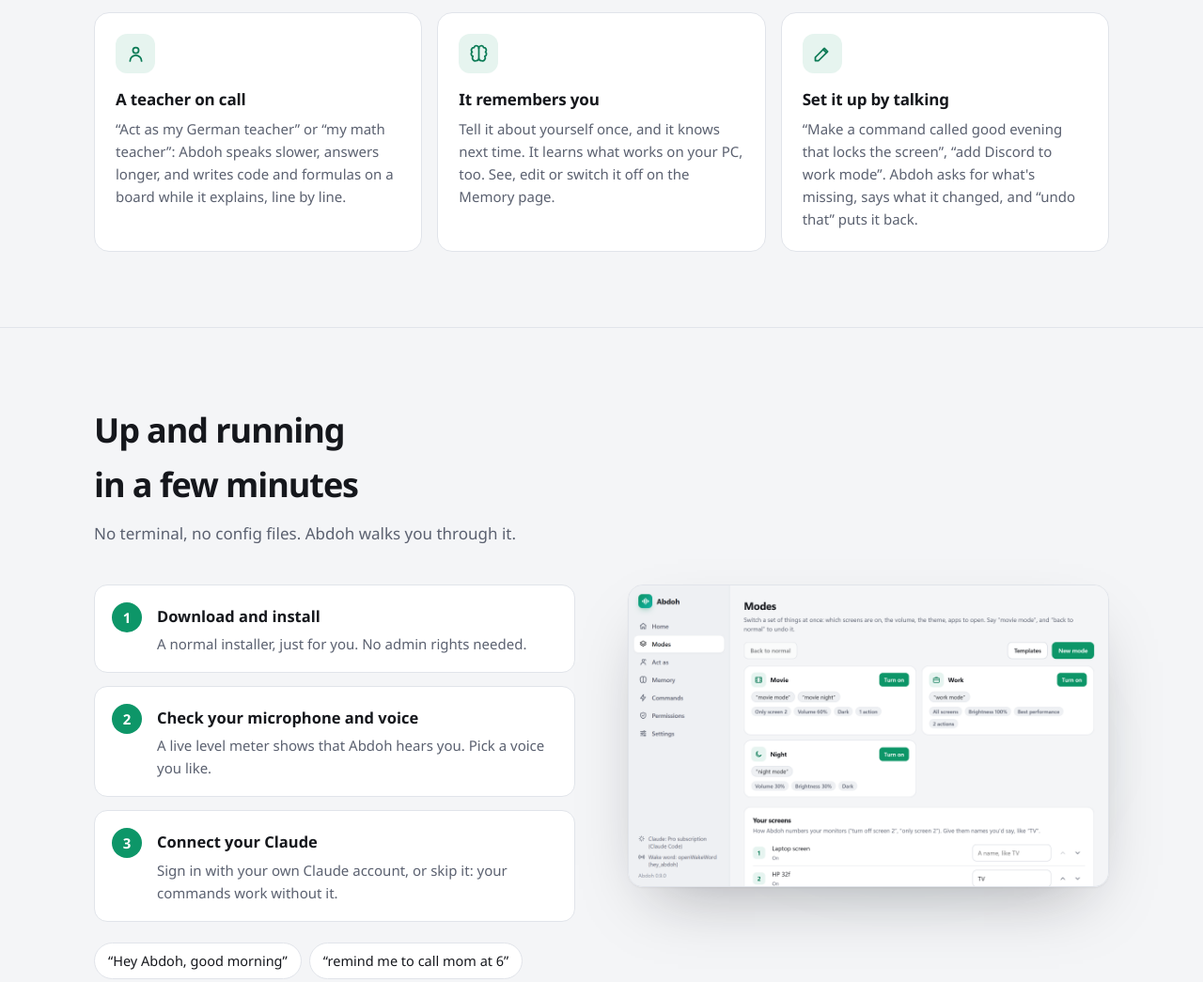
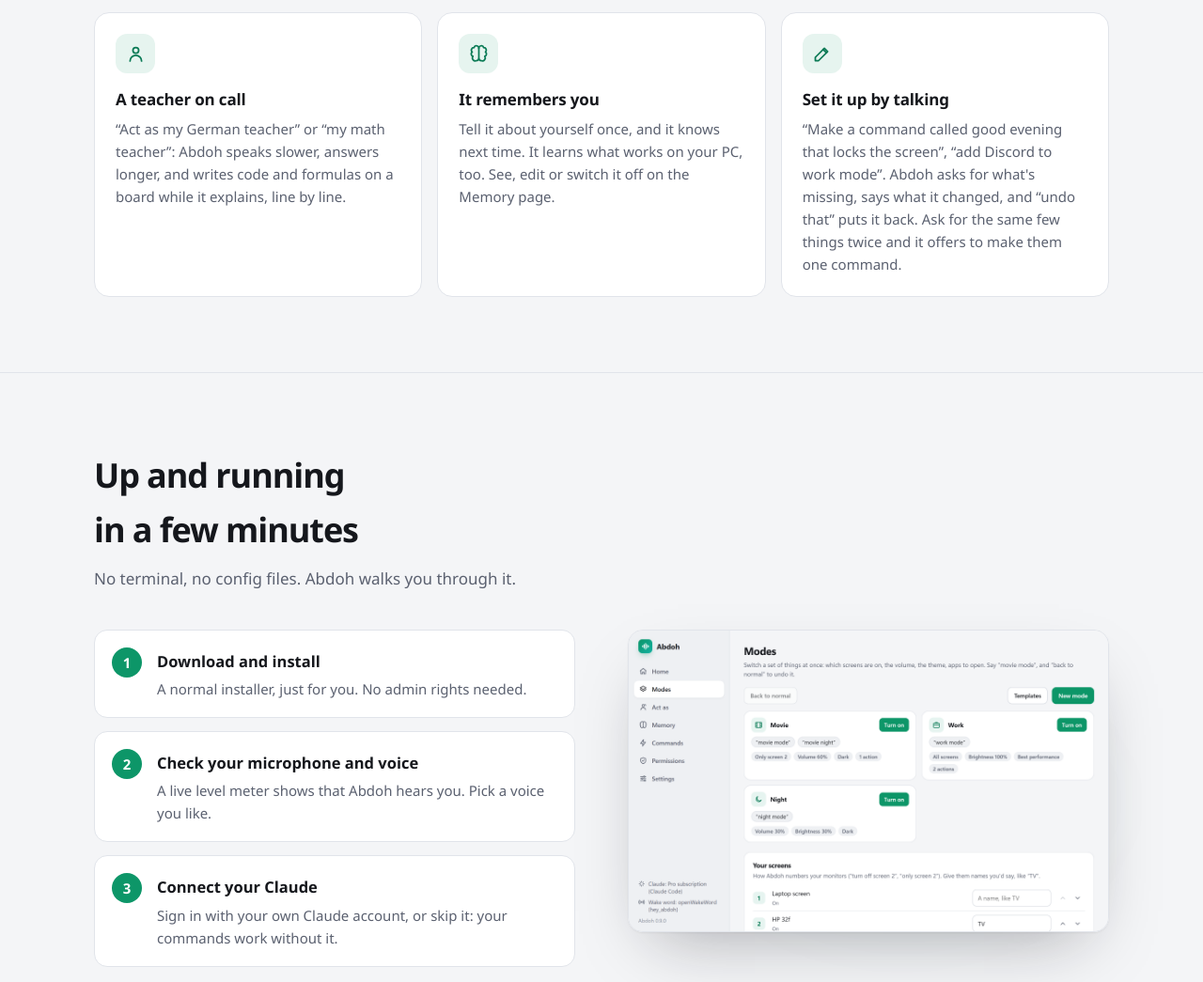
Before and after one commit to MohdEssam77/abdoh_the_assistant, a plain HTML site: page docs/index.html in a window 1280 px wide. Shown: the part 1870-2915 px from the top of the page at 94% size. Drawn offline with Linux system fonts and the light colour scheme; no server answers.

Commit message:
docs: 0.10.0 on the download page (graphics card, offering commands)
Co-Authored-By: Claude Opus 5.5 <noreply@anthropic.com>

```diff
--- a/docs/index.html
+++ b/docs/index.html
@@ -128,7 +128,7 @@ footer .fine{flex-basis:100%;font-size:13px}
       <div class="feature"><div class="ic"><svg viewBox="0 0 24 24" fill="none" stroke="currentColor" stroke-width="2" stroke-linecap="round" stroke-linejoin="round"><path d="M12 3a9 9 0 1 0 9 9"/><path d="M12 7v5l3 3"/><path d="M17 3h4v4"/></svg></div><h3>Your whole computer</h3><p>Monitors on and off, speakers or headphones, dark mode, night light, power modes, one app's volume, windows to another screen, a shutdown timer for the film. Plug in a headset or undock, and Abdoh follows.</p></div>
       <div class="feature"><div class="ic"><svg viewBox="0 0 24 24" fill="none" stroke="currentColor" stroke-width="2" stroke-linecap="round" stroke-linejoin="round"><circle cx="12" cy="7.5" r="3.5"/><path d="M5 20.5a7 7 0 0 1 14 0"/></svg></div><h3>A teacher on call</h3><p>“Act as my German teacher” or “my math teacher”: Abdoh speaks slower, answers longer, and writes code and formulas on a board while it explains, line by line.</p></div>
       <div class="feature"><div class="ic"><svg viewBox="0 0 24 24" fill="none" stroke="currentColor" stroke-width="2" stroke-linecap="round" stroke-linejoin="round"><path d="M12 5a3 3 0 0 0-5.9-.8A3 3 0 0 0 4 9.5a3 3 0 0 0 .8 5.3A3.5 3.5 0 0 0 9 20a3 3 0 0 0 3-2.5V5z"/><path d="M12 5a3 3 0 0 1 5.9-.8A3 3 0 0 1 20 9.5a3 3 0 0 1-.8 5.3A3.5 3.5 0 0 1 15 20a3 3 0 0 1-3-2.5"/></svg></div><h3>It remembers you</h3><p>Tell it about yourself once, and it knows next time. It learns what works on your PC, too. See, edit or switch it off on the Memory page.</p></div>
-      <div class="feature"><div class="ic"><svg viewBox="0 0 24 24" fill="none" stroke="currentColor" stroke-width="2" stroke-linecap="round" stroke-linejoin="round"><path d="M4 20h4L19 9l-4-4L4 16v4z"/><path d="m13.5 6.5 4 4"/></svg></div><h3>Set it up by talking</h3><p>“Make a command called good evening that locks the screen”, “add Discord to work mode”. Abdoh asks for what's missing, says what it changed, and “undo that” puts it back.</p></div>
+      <div class="feature"><div class="ic"><svg viewBox="0 0 24 24" fill="none" stroke="currentColor" stroke-width="2" stroke-linecap="round" stroke-linejoin="round"><path d="M4 20h4L19 9l-4-4L4 16v4z"/><path d="m13.5 6.5 4 4"/></svg></div><h3>Set it up by talking</h3><p>“Make a command called good evening that locks the screen”, “add Discord to work mode”. Abdoh asks for what's missing, says what it changed, and “undo that” puts it back. Ask for the same few things twice and it offers to make them one command.</p></div>
     </div>
   </div>
 </section>
@@ -217,6 +217,7 @@ footer .fine{flex-basis:100%;font-size:13px}
     <p class="sub">Something else? <a data-repo="/issues" href="https://github.com/MohdEssam77/abdoh_the_assistant/issues">Ask on GitHub</a>.</p>
     <details><summary>Windows says “Windows protected your PC”</summary><p>That's SmartScreen. Abdoh's installer isn't code-signed yet (a signing certificate costs money), so Windows doesn't recognize it. Click <b>More info</b>, then <b>Run anyway</b>.</p></details>
     <details><summary>What do I need?</summary><p>Windows 10 or 11 (64-bit), a microphone, 8 GB of memory, about 2 GB of disk space, and an internet connection for Claude. Speech recognition works offline: its model comes with the installer, which is why the download is large.</p></details>
+    <details><summary>Does Abdoh use my graphics card?</summary><p>If it has 4 GB or more of its own memory (NVIDIA, AMD or Intel Arc), yes: Abdoh downloads a faster speech model for it in the background the first time (2.4 GB), then understands you about twice as fast with less memory, and your processor stays free. Without such a card it runs on the processor, as always. Switch it off under Settings → Speech recognition.</p></details>
     <details><summary>Does it work with Claude's free plan?</summary><p>Not through your account: the free plan doesn't include Claude Code, which Abdoh uses. You can add an API key instead, or use Abdoh without Claude.</p></details>
     <details><summary>Is my voice sent anywhere?</summary><p>No. Listening for “Hey Abdoh” and turning your speech into text both happen on your PC. When a request goes to Claude, only its text is sent, through Claude Code, under your own account.</p></details>
     <details><summary>Can I change what Abdoh is allowed to do?</summary><p>Yes. On the Permissions page you choose whether Claude may search the web, look at your screen, work with your files (and in which folders), open apps and websites, play music and set timers. You can also write your own instructions, like “keep answers short”.</p></details>
```
